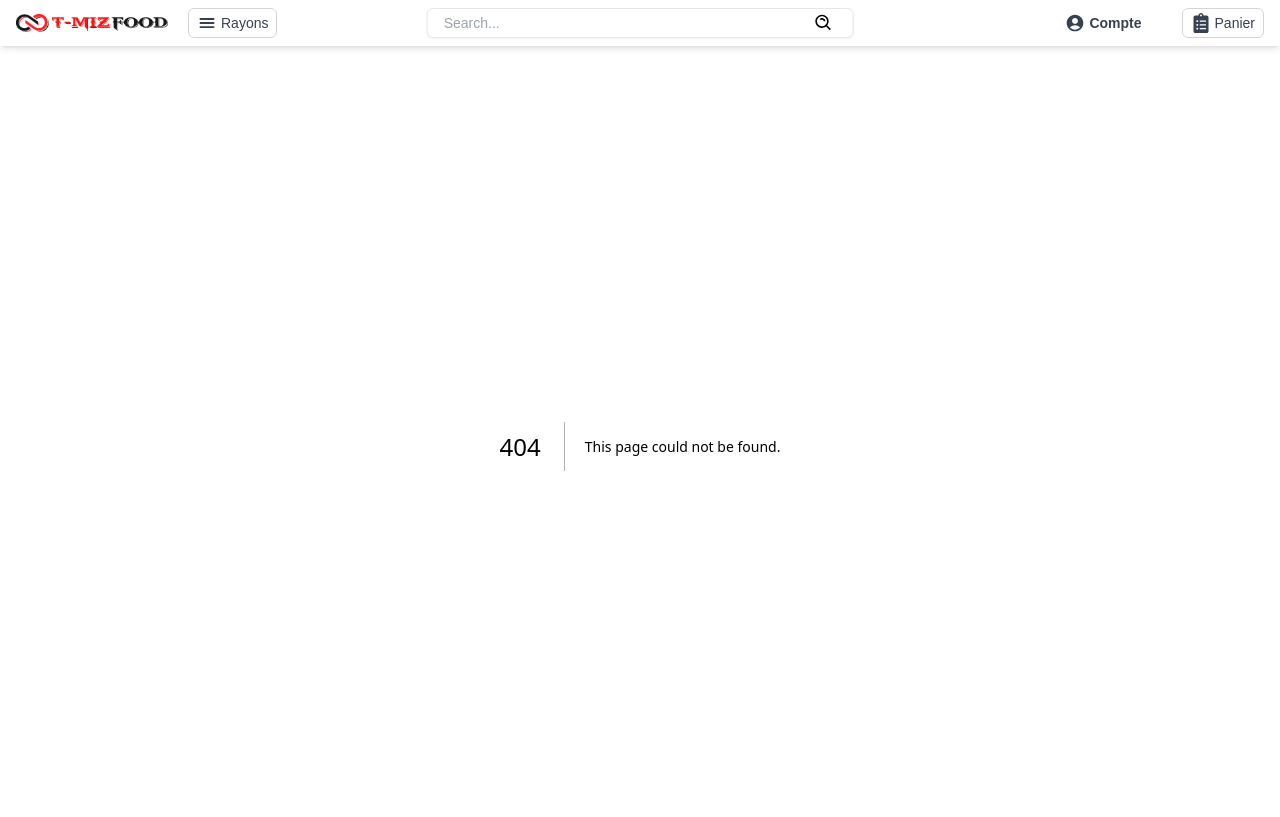
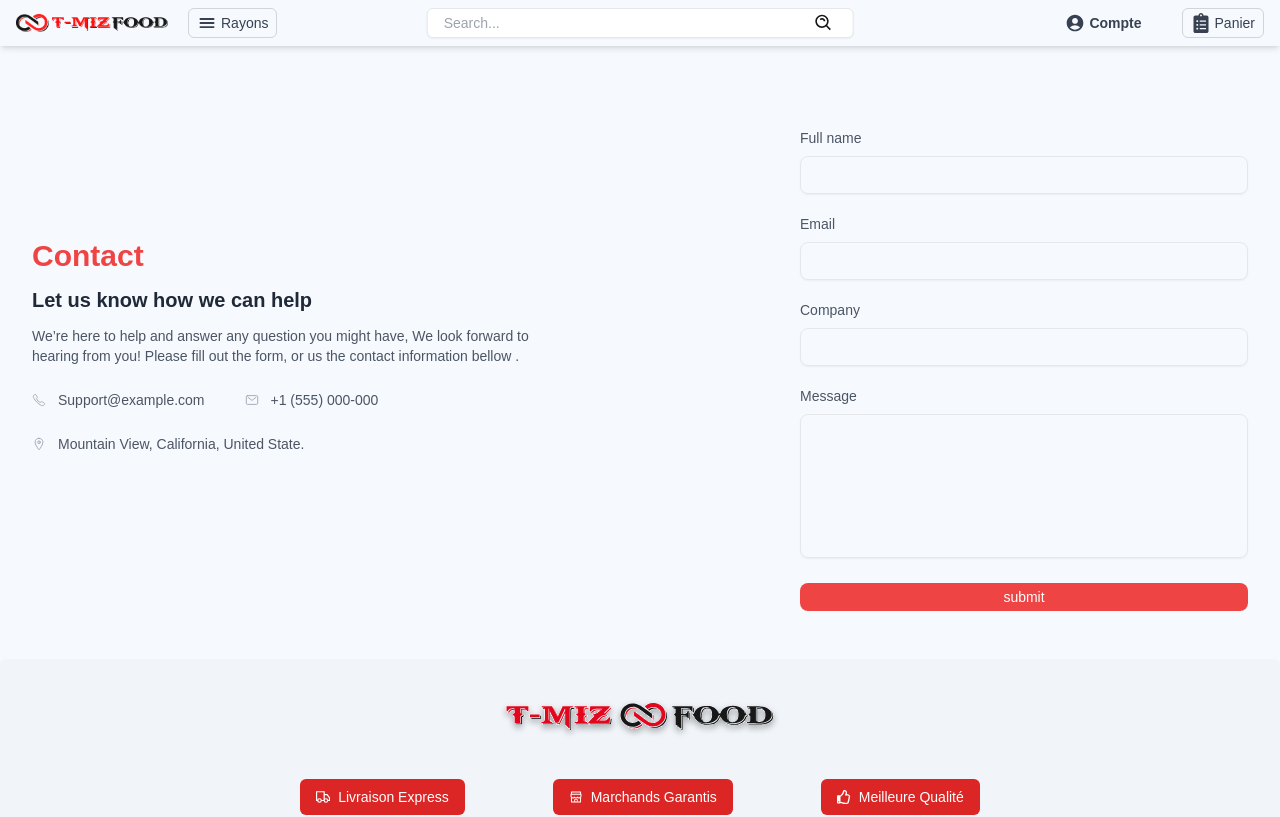
Before and after one commit to Madhavanvenkatesan/t-mizfood_front, a Next.js app: page /Contact in a window 1280 px wide. Before the commit this address had no page. Shown: the top 817 px of the page. Built offline with nearby package versions, Linux system fonts and the light colour scheme.

Commit message:
contact page added

```diff
--- a/package.json
+++ b/package.json
@@ -10,12 +10,15 @@
   },
   "dependencies": {
     "iron-session": "^8.0.4",
+    "leaflet-defaulticon-compatibility": "^0.1.2",
     "next": "15.0.4",
     "react": "^19.0.0",
     "react-dom": "^19.0.0",
-    "react-icons": "^5.4.0"
+    "react-icons": "^5.4.0",
+    "react-leaflet": "^5.0.0-rc.2"
   },
   "devDependencies": {
+    "@types/leaflet": "^1.9.15",
     "@types/node": "^20",
     "@types/react": "^19",
     "@types/react-dom": "^19",
--- /dev/null
+++ b/src/app/Contact/page.tsx
@@ -0,0 +1,110 @@
+"use client"
+import { IoCallOutline } from "react-icons/io5";
+import { IoMailOutline } from "react-icons/io5";
+import { IoLocationOutline } from "react-icons/io5";
+import Button from "../components/Button";
+export default function Contact(){
+
+    const contactMethods = [
+        {
+            icon:
+                <IoCallOutline />
+            ,
+            contact: "Support@example.com"
+        },
+        {
+            icon:
+                <IoMailOutline />
+            ,
+            contact: "+1 (555) 000-000"
+        },
+        {
+            icon:
+                <IoLocationOutline />
+            ,
+            contact: "Mountain View, California, United State."
+        },
+    ]
+
+    return (
+
+            <div className="max-w-screen-xl mx-auto p-8 pb-12 text-gray-600 text-md md:text-sm">
+                <div className="max-w-lg mx-auto gap-12 justify-between items-center lg:flex lg:max-w-none">
+                    <div className="max-w-lg space-y-3">
+                        <h1 className="text-3xl font-semibold text-red-500">
+                            Contact
+                        </h1>
+                        <p className="text-gray-800 text-2xl font-semibold sm:text-xl">
+                            Let us know how we can help
+                        </p>
+                        <p>
+                            We’re here to help and answer any question you might have, We look forward to hearing from you! Please fill out the form, or us the contact information bellow .
+                        </p>
+                        <div>
+                            <ul className="mt-6 flex flex-wrap gap-x-10 gap-y-6 items-center">
+                                {
+                                    contactMethods.map((item, idx) => (
+                                        <li key={idx} className="flex items-center gap-x-3">
+                                            <div className="flex-none text-gray-400">
+                                                {item.icon}
+                                            </div>
+                                            <p>{item.contact}</p>
+                                        </li>
+                                    ))
+                                }
+                            </ul>
+                        </div>
+                    </div>
+                    <div className="flex-1 mt-12 sm:max-w-lg lg:max-w-md">
+                        <form
+                            onSubmit={(e) => e.preventDefault()}
+                            className="space-y-5"
+                        >
+                            <div>
+                                <label className="font-medium">
+                                    Full name
+                                </label>
+                                <input
+                                    type="text"
+                                    required
+                                    className="w-full mt-2 px-3 py-2 text-gray-500 bg-transparent outline-none border focus:border-indigo-600 shadow-sm rounded-lg"
+                                />
+                            </div>
+                            <div>
+                                <label className="font-medium">
+                                    Email
+                                </label>
+                                <input
+                                    type="email"
+                                    required
+                                    className="w-full mt-2 px-3 py-2 text-gray-500 bg-transparent outline-none border focus:border-indigo-600 shadow-sm rounded-lg"
+                                />
+                            </div>
+                            <div>
+                                <label className="font-medium">
+                                    Company
+                                </label>
+                                <input
+                                    type="text"
+                                    required
+                                    className="w-full mt-2 px-3 py-2 text-gray-500 bg-transparent outline-none border focus:border-indigo-600 shadow-sm rounded-lg"
+                                />
+                            </div>
+                            <div>
+                                <label className="font-medium">
+                                    Message
+                                </label>
+                                <textarea required className="w-full mt-2 h-36 px-3 py-2 resize-none appearance-none bg-transparent outline-none border focus:border-indigo-600 shadow-sm rounded-lg"></textarea>
+                            </div>
+                            <Button
+                            text="submit"
+                            type="submit"
+                            variant="danger"
+                            className="w-full"
+                        />
+                        </form>
+                    </div>
+                </div>
+            </div>
+    )
+}
--- /dev/null
+++ b/src/app/Delivery/page.tsx
@@ -0,0 +1,32 @@
+"use client";
+import dynamic from "next/dynamic";
+
+const MapWithNoSSR = dynamic(() => import("../components/Map"), {
+    ssr: false,
+});
+
+export default function Delivery() {
+    return (
+        <div className="max-w-screen-xl mx-auto p-8 pb-12 text-gray-600 text-md md:text-sm ">
+            <div className="flex flex-col lg:flex-row gap-12 items-center ">
+                {/* Interactive Map */}
+                <div id="map" className="w-full lg:w-1/2 rounded-lg overflow-hidden ">
+                    <MapWithNoSSR />
+                </div>
+
+                {/* Contact Section */}
+                <div className="max-w-lg space-y-3">
+                    <h1 className="text-3xl font-semibold text-red-500">Livraison</h1>
+                    <p className="text-gray-800 text-2xl font-semibold sm:text-xl">
+                        Let us know how we can help
+                    </p>
+                    <p>
+                        We’re here to help and answer any question you might have. We look
+                        forward to hearing from you! Please fill out the form, or use the
+                        contact information below.
+                    </p>
+                </div>
+            </div>
+        </div>
+    );
+}
--- a/src/app/Product/[id]/page.tsx
+++ b/src/app/Product/[id]/page.tsx
@@ -14,10 +14,10 @@ const fetchProduct = async (id: string): Promise<productProbs> => {
 // Define the Product page component
 export default async function ProductDetails({ params }:{params: Promise<{ id: string }>}) {
     const { id } = await params;
-    try {
-        const product = await fetchProduct(id);
-
+    const product = await fetchProduct(id);
+    if (product) {
         return (
+            <div className="w-full flex justify-center">
             <div className="flex flex-col sm:flex-row h-[120vh] sm:h-[70vh] md:h-[80vh] w-full max-w-7xl p-5 gap-4">
                 {/* Product Image */}
                 <div className="h-full w-full sm:w-1/2">
@@ -31,7 +31,6 @@ export default async function ProductDetails({ params }:{params: Promise<{ id: s
                         />
                     </div>
                 </div>
-
                 {/* Product Details */}
                 <div className="h-full w-full sm:w-1/2">
                     <div className="h-[50%] w-full bg-white mb-4 rounded-md shadow-lg p-4">
@@ -46,8 +45,9 @@ export default async function ProductDetails({ params }:{params: Promise<{ id: s
                     </div>
                 </div>
             </div>
+            </div>
         );
-    } catch {
+    } else {
         return (
             <div className="text-red-500 p-4">
                 <p>Error fetching product:</p>
--- a/src/app/components/Footer.tsx
+++ b/src/app/components/Footer.tsx
@@ -16,7 +16,7 @@ export default function Footer() {
     return (
         <div>
             <footer className="flex flex-col sticky bottom-0 w-full text-sm text-white">
-                <div className="flex flex-col justify-between items-center bg-slate-50 rounded-tl-md rounded-tr-md shadow-sm">
+                <div className="flex flex-col justify-between items-center bg-slate-100 rounded-tl-md rounded-tr-md shadow-sm">
                     <div>
                         <Image src="/Logo1.svg" alt="logo" width={152} height={691} className="h-10 w-auto m-10" />
                     </div>
@@ -49,8 +49,8 @@ export default function Footer() {
                     </div>
                     <div className="flex flex-col gap-1">
                         <h3 className="font-bold pb-4">Accés Direct</h3>
-                        <Link href="/" className=" hover:text-red-300">Contacter nous</Link>
-                        <Link href="/" className=" hover:text-red-300">Livraison</Link>
+                        <Link href="Contact" className=" hover:text-red-300">Contacter nous</Link>
+                        <Link href="Delivery" className=" hover:text-red-300">Livraison</Link>
                         <Link href="/" className=" hover:text-red-300">Qui sommes-nous?</Link>
                         <Link href="/" className=" hover:text-red-300">Mentions Légales</Link>
                     </div>
--- /dev/null
+++ b/src/app/components/Map.tsx
@@ -0,0 +1,36 @@
+import { MapContainer, TileLayer, Marker, Popup, Polygon } from "react-leaflet";
+import "leaflet/dist/leaflet.css";
+import "leaflet-defaulticon-compatibility/dist/leaflet-defaulticon-compatibility.css";
+import "leaflet-defaulticon-compatibility";
+import { LatLngExpression } from "leaflet";
+
+const polygon: LatLngExpression[] = [
+    [49.25767, 4.03209],
+    [50.42857,2.83198],
+    [50.95224,1.85291],
+    [50.72480, 1.61311],
+    [49.44348, 1.09878],
+    [48.95470, 2.89332],
+]
+const limeOptions = { color: 'lime' }
+const Map = () => {
+    return (
+        <MapContainer
+            center={[49.37825, 2.44063]}
+            zoom={7}
+            scrollWheelZoom={false}
+            style={{ height: "400px", width: "100%" }} // Ensure proper size
+        >
+            <TileLayer
+                attribution='&copy; <a href="https://www.openstreetmap.org/copyright">OpenStreetMap</a> contributors'
+                url="https://{s}.tile.openstreetmap.org/{z}/{x}/{y}.png"
+            />
+            <Marker position={[49.37825, 2.44063]} >
+                <Popup>Hey! You found me.</Popup>
+            </Marker>
+            <Polygon pathOptions={limeOptions} positions={polygon} />
+        </MapContainer>
+    );
+};
+
+export default Map;
--- a/src/app/components/Nav.tsx
+++ b/src/app/components/Nav.tsx
@@ -17,7 +17,7 @@ export default function Nav() {
         setSideBarOpen(!isSideBarOpen);
     };
     return (
-        <div className="relative flex flex-wrap justify-between items-center w-full px-4 py-2 bg-gray-0 shadow-md dark:bg-gray-800 z-10">
+        <div className="fixed flex flex-wrap justify-between items-center w-full px-4 py-2 bg-inherit shadow-md dark:bg-gray-800 z-10">
             {/* Left Section */}
             <div className="flex items-center space-x-5">
                 <Link href="/" className="text-primary dark:text-primary-dark">
--- a/src/app/layout.tsx
+++ b/src/app/layout.tsx
@@ -27,11 +27,11 @@ export default function RootLayout({
 }>) {
   return (
     <html lang="en">
-      <body
-        className={`${geistSans.variable} ${geistMono.variable} antialiased`}
-      >
+      <body className={`${geistSans.variable} ${geistMono.variable} antialiased`}>
         <Nav />
+        <main className="pt-28 sm:pt-20 md:pt-12">
         {children}
+        </main>
         <Footer />
       </body>
     </html>
```
Also changed, not shown: 1 other file (tests, documents, lock files or other folders).
